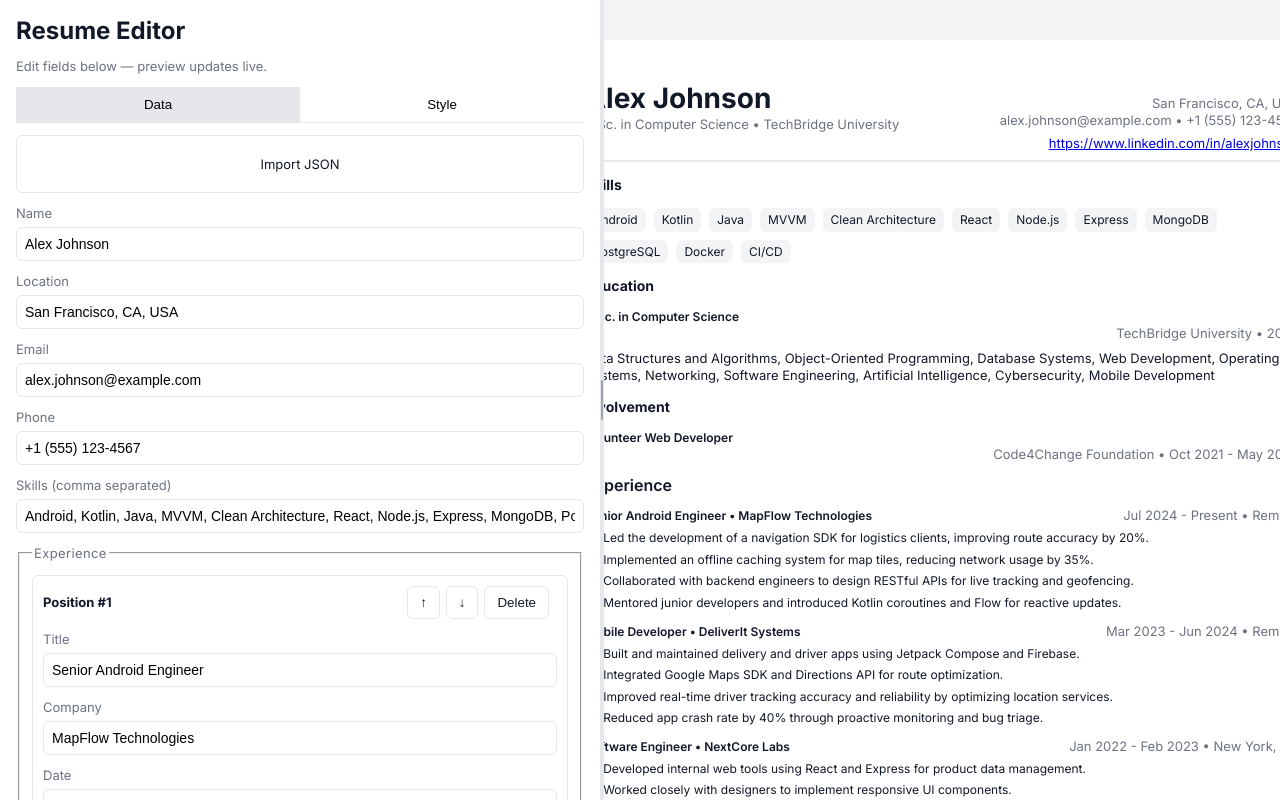
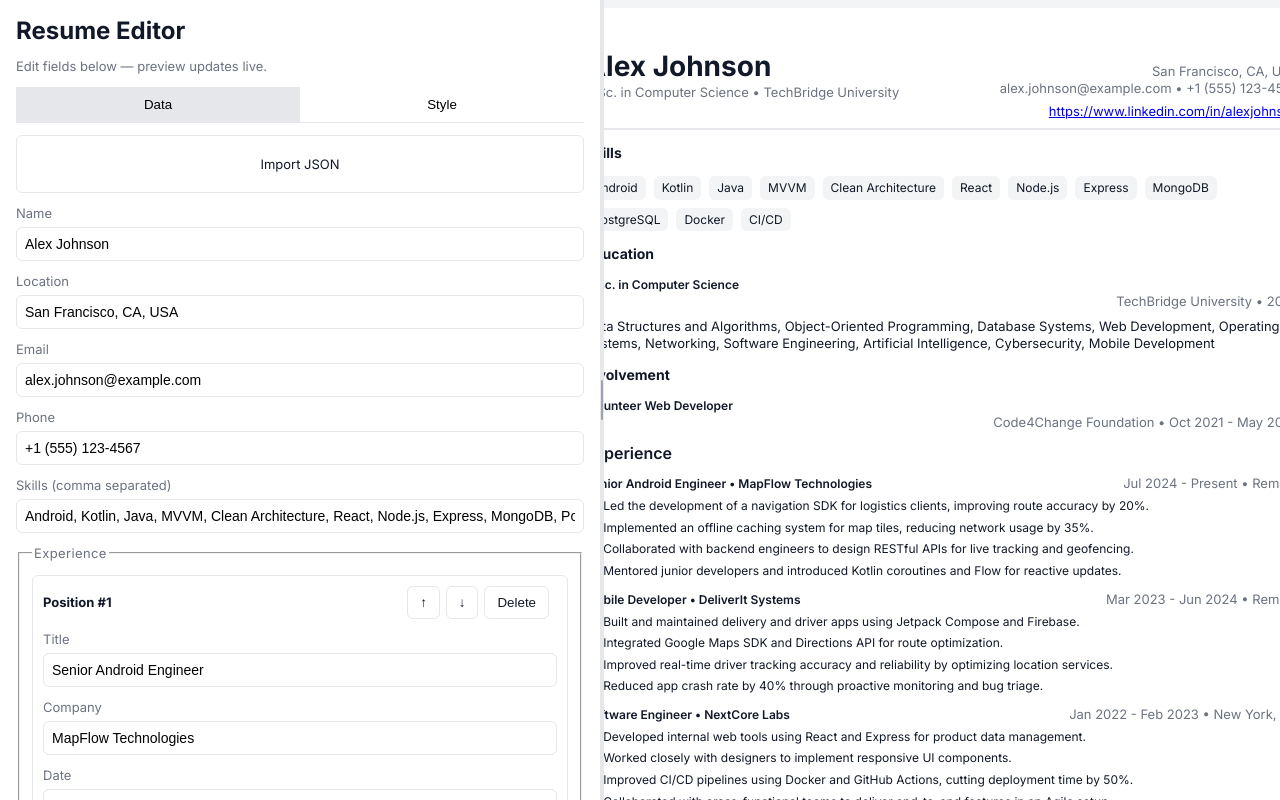
Before and after one commit to YohannesTz/resume-editor, a React (Vite) app: page / in a window 1280 px wide. Built offline with nearby package versions, Linux system fonts and the light colour scheme.

Commit message:
fix: added scroll for pages

```diff
--- a/src/components/Preview.jsx
+++ b/src/components/Preview.jsx
@@ -20,8 +20,6 @@
 		paddingBottom: margins.bottom,
 		paddingLeft: margins.left,
 		background: 'white',
-		marginBottom: 32,
-		marginTop: 32,
 		fontFamily,
 		fontSize: baseFontSize,
 		lineHeight,
@@ -34,12 +32,17 @@
 			<MeasureContainer />
 			<div ref={ref}> {/* Added this div and ref */}
 				{pages.map((page, i) => (
-					<React.Fragment key={i}>
-						<article className="preview-container" style={pageStyle}>
-							{page.map(block => block.render)}
-						</article>
-						{i < pages.length - 1 && <div style={{ height: 1, background: '#ccc', width: '210mm', margin: '32px auto' }} />}
-					</React.Fragment>
+					<article
+						key={i}
+						className="preview-container"
+						style={{
+							...pageStyle,
+							pageBreakAfter: i < pages.length - 1 ? 'always' : 'auto',
+							marginBottom: i < pages.length - 1 ? '32px' : '0', // Add margin between pages in preview
+						}}
+					>
+						{page.map(block => block.render)}
+					</article>
 				))}
 			</div>
 		</>
--- a/src/index.css
+++ b/src/index.css
@@ -19,16 +19,12 @@
   background: #f3f4f6;
   color: #111827;
   -webkit-font-smoothing: antialiased;
-  height: 100vh;
-  overflow: hidden;
 }
 
 .app {
   display: flex;
   align-items: flex-start;
   justify-content: flex-start;
-  height: 100vh;
-  overflow: hidden;
 }
 
 /* left column: controls */
```
